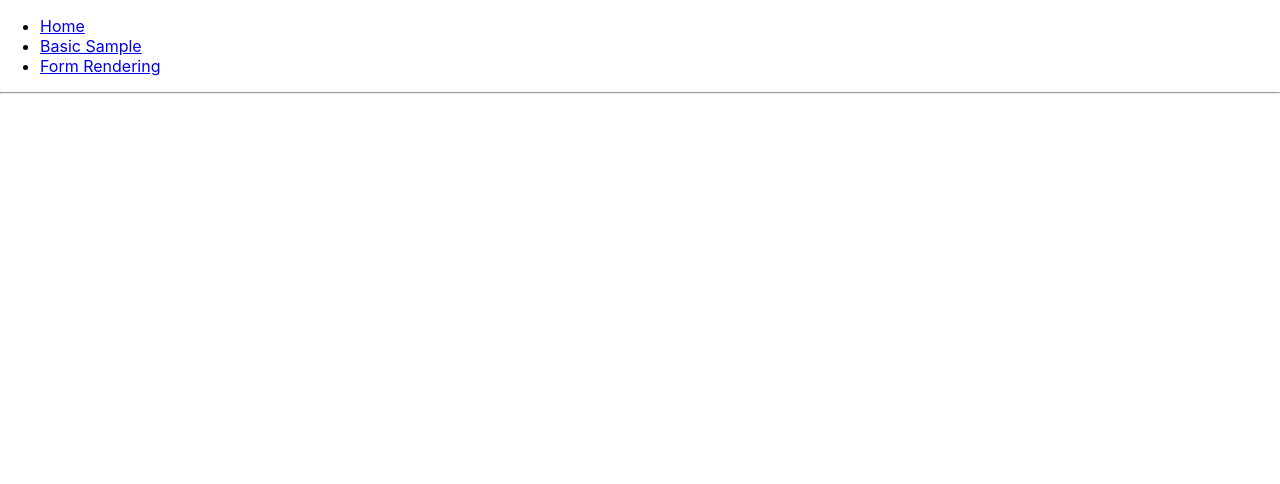
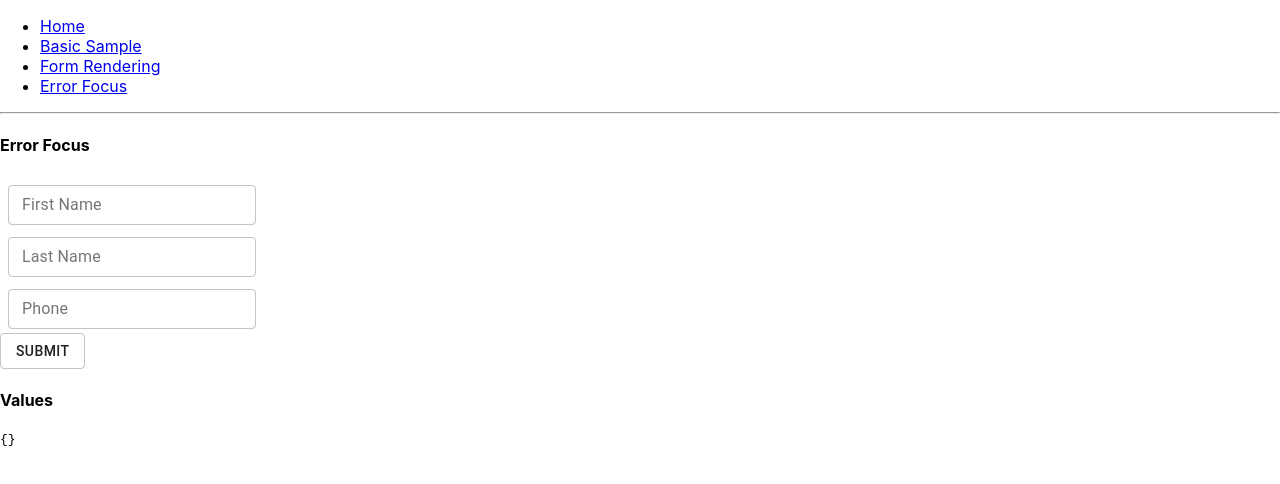
Before and after one commit to bnayae/react-final-form-playground, a React (Create React App) app: page /error-focus in a window 1280 px wide. Shown: the top 484 px of the page. Built offline with nearby package versions, Linux system fonts and the light colour scheme.

Commit message:
encapsulation

```diff
--- a/src/App.tsx
+++ b/src/App.tsx
@@ -7,6 +7,7 @@ import "./App.css";
 import { BrowserRouter as Router, Route, Link } from "react-router-dom";
 import BasicSample from "./components/BasicSample";
 import FormRendering from "./components/FormRendering";
+import FormErrorFocus from "./components/FormErrorFocus";
 
 const App: React.FC = () => {
   return (
@@ -22,6 +23,9 @@ const App: React.FC = () => {
           <li>
             <Link to="/rendering">Form Rendering</Link>
           </li>
+          <li>
+            <Link to="/error-focus">Error Focus</Link>
+          </li>
         </ul>
 
         <hr />
@@ -29,6 +33,7 @@ const App: React.FC = () => {
         <Route exact path="/" component={FormRendering} />
         <Route path="/basic-sample" component={BasicSample} />
         <Route path="/rendering" component={FormRendering} />
+        <Route path="/error-focus" component={FormErrorFocus} />
       </div>
     </Router>
   );
--- a/src/components/BasicSample.tsx
+++ b/src/components/BasicSample.tsx
@@ -31,6 +31,8 @@ export default function BasicSample(props: IBasicSampleProps) {
     return (
         <Form onSubmit={showResult}>
             {({ handleSubmit, submitting, values }) => (
+                <>
+                    <h4>Basic Sample</h4>
                     < form onSubmit={handleSubmit}>
                         <label>First Name</label>
                         <Field name="firstName" component="input" placeHolder="First Name" validate={required} />
@@ -77,6 +79,7 @@ export default function BasicSample(props: IBasicSampleProps) {
                         <br />
                         <pre style={{ textAlign: "left" }}>{JSON.stringify(values, undefined, 2)}</pre>
                     </form>
+                </>
             )}
         </Form >
     )
--- /dev/null
+++ b/src/components/Encapsulation/TextField.tsx
@@ -0,0 +1,42 @@
+import * as React from 'react';
+import { Field, FieldRenderProps, FieldProps } from 'react-final-form';
+import { TextField, makeStyles, createStyles, Theme } from '@material-ui/core';
+import clsx from 'clsx';
+
+const useStyles = makeStyles((theme: Theme) =>
+    createStyles({
+        textField: {
+            marginLeft: theme.spacing(1),
+            // marginRight: theme.spacing(1),
+        },
+        active: {
+            background: "#EED" //theme.palette.secondary.main
+        }
+    }),
+);
+
+export interface ITestFieldProps extends FieldProps<string, HTMLElement> {
+    name: string;
+    placeholder: string;
+    validation?: (value: string) => string | undefined;
+}
+
+export interface IFinalState extends FieldRenderProps<string, HTMLElement> {
+    placeholder: string;
+}
+
+export default function TestField(props: ITestFieldProps) {
+    const classes = useStyles();
+
+    return (
+        <Field name={props.name} placeholder={props.placeholder} validate={props.validation}>
+            {({ meta, input, placeholder }: IFinalState) => (
+                <TextField {...input} label={placeholder}
+                    className={meta.active ? clsx(classes.textField, classes.active) : classes.textField}
+                    error={meta.invalid && meta.touched && meta.error}
+                    helperText={meta.invalid && meta.touched && meta.error}
+                    variant="outlined" margin="dense" />)
+            }
+        </Field>
+    );
+}
--- /dev/null
+++ b/src/components/FormErrorFocus.tsx
@@ -0,0 +1,69 @@
+// https://www.youtube.com/watch?v=fxEW4jgoX-4&t=1927s
+// https://www.youtube.com/watch?v=WoSzy-4mviQ&t=60s
+// https://github.com/final-form/react-final-form
+// https://codesandbox.io/s/ww40y2m595
+
+// mask: https://github.com/text-mask/text-mask/tree/master/react#readme
+
+import * as React from "react";
+import { Form, FieldRenderProps, FormSpy } from "react-final-form";
+import {
+    Button
+} from "@material-ui/core";
+import TestField from './Encapsulation/TextField'
+// import { useFormState, useForm } from "react-final-form";
+
+export interface IValues {
+    firstName: string;
+    surName: string;
+    phone: string;
+    a: string;
+    b: string;
+    c: string;
+    d: string;
+    e: string;
+    f: string;
+    g: string;
+}
+
+const sleep = (ms: number) => new Promise(resolve => setTimeout(resolve, ms))
+
+const showResult = async (values: IValues) => {
+    await sleep(500);
+    alert(JSON.stringify(values, undefined, 2));
+}
+export interface IFormErrorFocusProps { }
+export interface IFinalState<T> extends FieldRenderProps<T, HTMLElement> {
+    placeholder: string;
+}
+
+const required = (value: string) => value ? undefined : "Required";
+
+export default function FormErrorFocus() {
+
+    return (
+        <Form onSubmit={showResult} subscription={{ submitting: true }}>
+            {({ handleSubmit, submitting }) => (
+                <>
+                    <h4>Error Focus</h4>
+                    <form onSubmit={handleSubmit}>
+                        <TestField name="firstName" placeholder="First Name" validate={required} />
+                        <br />
+                        <TestField name="lastName" placeholder="Last Name" validate={required} />
+                        <br />
+                        <TestField name="phone" placeholder="Phone" validate={required} />
+                        <br />
+                        <Button variant="outlined" type="submit" disabled={submitting}>Submit</Button>
+                        <br />
+                        <h4>Values</h4>
+                        <FormSpy subscription={{ values: true }}>
+                            {({ values }) =>
+                                <pre style={{ textAlign: "left" }}>{JSON.stringify(values, undefined, 2)}</pre>
+                            }
+                        </FormSpy>
+                    </form>
+                </>
+            )}
+        </Form >
+    )
+}
--- a/src/components/FormRendering.tsx
+++ b/src/components/FormRendering.tsx
@@ -52,6 +52,8 @@ export default function FormRendering(props: IFormRenderingProps) {
     return (
         <Form onSubmit={showResult} subscription={{ submitting: true }}>
             {({ handleSubmit, submitting, values }) => (
+                <>
+                <h4>Rendering</h4>
                 <form onSubmit={handleSubmit}>
                     <Field name="firstName" placeholder="First Name" validate={required}>
                         {({ meta, input, placeholder }: IFinalState<string>) => (
@@ -98,6 +100,7 @@ export default function FormRendering(props: IFormRenderingProps) {
                         }
                     </FormSpy>
                 </form>
+                </>
             )}
         </Form >
     )
```
Lines whose indentation alone changed are shown as unchanged.
